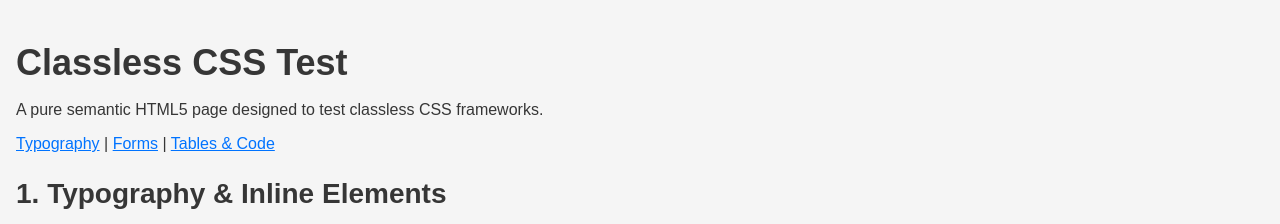
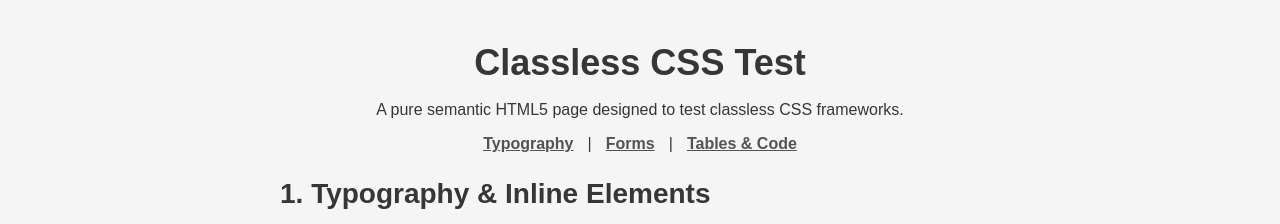
Before and after one commit to nokull/nokullcss, a plain HTML site: page index.html in a window 1280 px wide. Shown: the top 224 px of the page. Drawn offline with Linux system fonts and the light colour scheme; a web font is replaced by a local one.

Commit message:
update index.html

```diff
--- a/index.html
+++ b/index.html
@@ -5,7 +5,8 @@
   <meta name="viewport" content="width=device-width, initial-scale=1.0">
   <title>Classless CSS Framework Test</title>
   <!-- Link your custom classless CSS stylesheet here -->
-  <link rel="stylesheet" href="nokull.css">
+  <link rel="stylesheet" href="nokull-layout.min.css">
+  <link rel="stylesheet" href="nokull.min.css">
 </head>
 <body>
 
```
